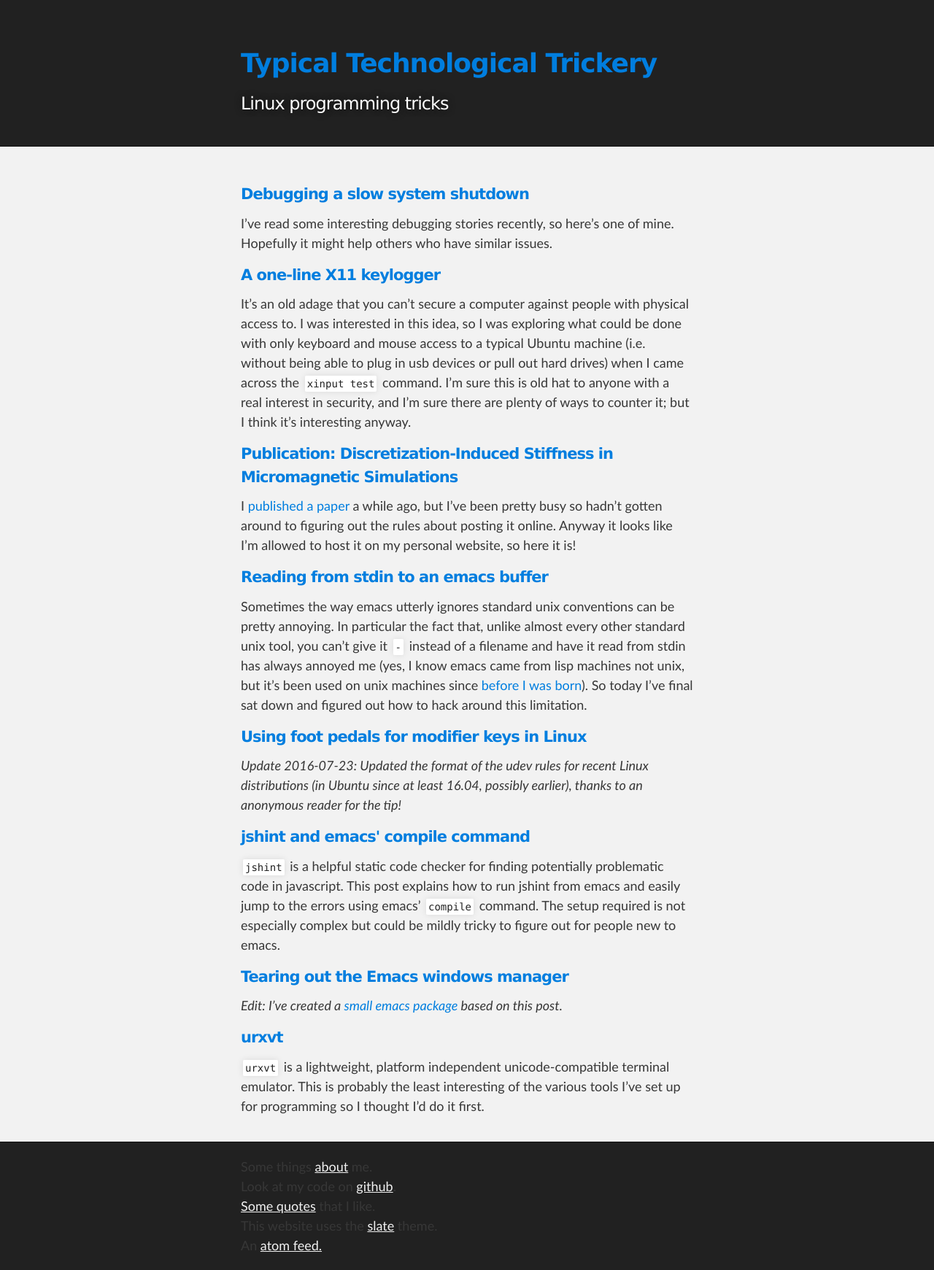
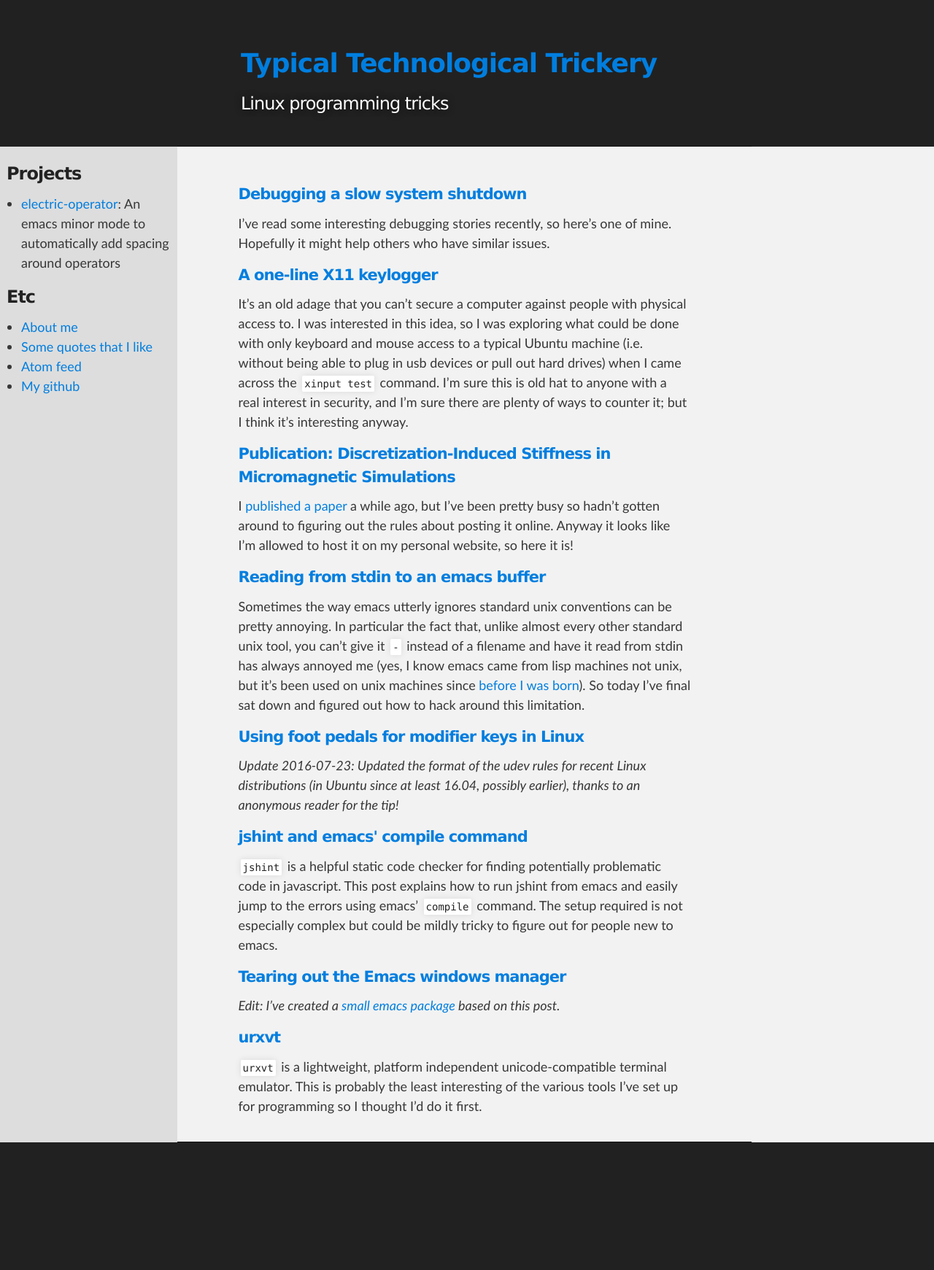
Before and after one commit to davidshepherd7/blog, a Jekyll site: the page built from index.html, in a window 1280 px wide. Shown: the whole page at 73% size. Built offline with Jekyll 4.4.1, drawn with Linux system fonts in a browser that asks for light colours; after the commit the page ends 1566 px from its top, so only the background shows below that.

Commit message:
New flexbox-based layout

```diff
--- a/_layouts/default.html
+++ b/_layouts/default.html
@@ -30,6 +30,8 @@
       </header>
     </div>
 
+    <div class="flex-container">
+
         <!-- MAIN CONTENT -->
         <div id="main_content_wrap" class="outer">
             <section id="main_content" class="inner">
@@ -37,14 +39,25 @@
             </section>
         </div>
 
-    <div id="footer_wrap" class="outer">
-      <footer class="inner">
-        Some things <a href="{{site.url}}/about.html">about</a> me.<br />
-        Look at my code on <a href="https://github.com/davidshepherd7">github</a>.<br />
-        <a href="{{site.url}}/quotes.html">Some quotes</a> that I like.<br />
-        This website uses the <a href="https://github.com/jsncostello/slate">slate</a> theme.<br />
-        An <a href="{{site.url}}/feed.xml">atom feed.</a>
+        <!-- Dummy block to center main content -->
+        <div class="flex-dummy"></div>
+
+        <nav>
+            <h3> Projects </h3>
+            <ul>
+                <li> <a href="https://github.com/davidshepherd7/electric-operator">electric-operator</a>: An emacs minor mode to automatically add spacing around operators </li>
+
+            </ul>
+
+            <h3> Etc </h3>
+            <ul>
+                <li><a href="{{site.url}}/about.html">About me</a></li>
+                <li><a href="{{site.url}}/quotes.html">Some quotes that I like</a></li>
+                <li><a href="{{site.url}}/feed.xml">Atom feed</a></li>
+                <li><a href="https://github.com/davidshepherd7">My github</a></li>
+            </ul>
+        </nav>
     </div>
-    </footer>
+
   </body>
 </html>
--- a/css/styles.css
+++ b/css/styles.css
@@ -20,6 +20,38 @@ body {
   font-family: 'Myriad Pro', Calibri, Helvetica, Arial, sans-serif;
   line-height: 1.5;
   -webkit-font-smoothing: antialiased;
+}
+
+.flex-container {
+  display: -webkit-flex;
+  display: flex;
+}
+
+nav {
+  background: #DDDDDD;
+
+  /* Fix weird alignment thing */
+  margin-top: 1px;
+
+  padding: 0.5em;
+  width: 30%;
+  max-width: 480px;
+
+  /* Display first when using flexbox, even though the source is in the opposite
+   order (so that on mobile this appears at the bottom) */
+  -webkit-order: -10;
+  order: -10;
+}
+
+/* Dummy block same shape as nav to center the main content. There's probably a
+   better way of doing this but I can't find it right now :( */
+.flex-dummy {
+  margin-top: 1px;
+  padding: 1em;
+  width: 30%;
+  max-width: 480px;
+
+  background: #f2f2f2;
 }
 
 h1, h2, h3, h4, h5, h6 {
@@ -315,6 +347,21 @@ Small Device Styles
     font-size:14px;
   }
 
+  /* Put nav section underneath main body */
+  .flex-container {
+    display: block;
+  }
+
+  nav {
+    width: 100%;
+    max-width: 100%;
+    margin-top: 0;
+  }
+
+  .flex-dummy {
+    display: none;
+  }
+
   #downloads {
     display: none;
   }
```
Lines whose indentation alone changed are shown as unchanged.
